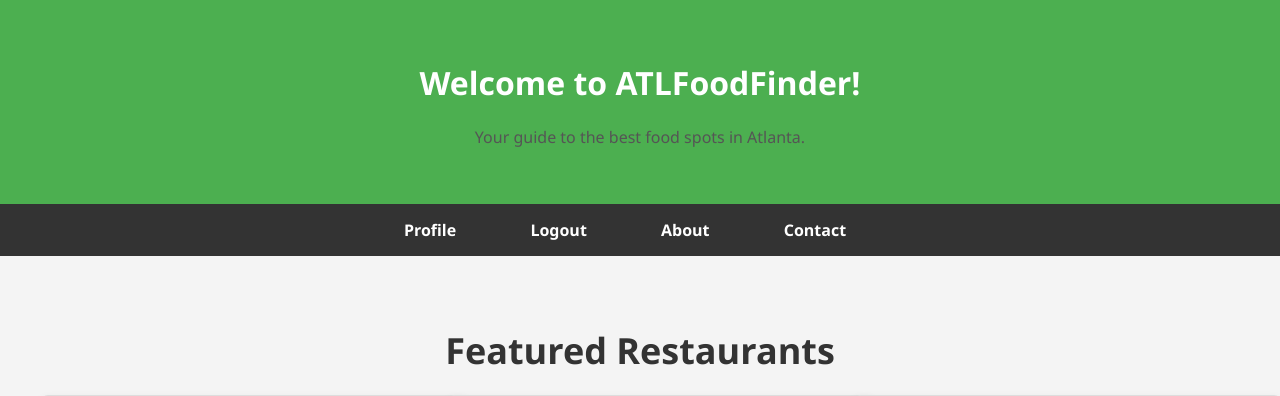
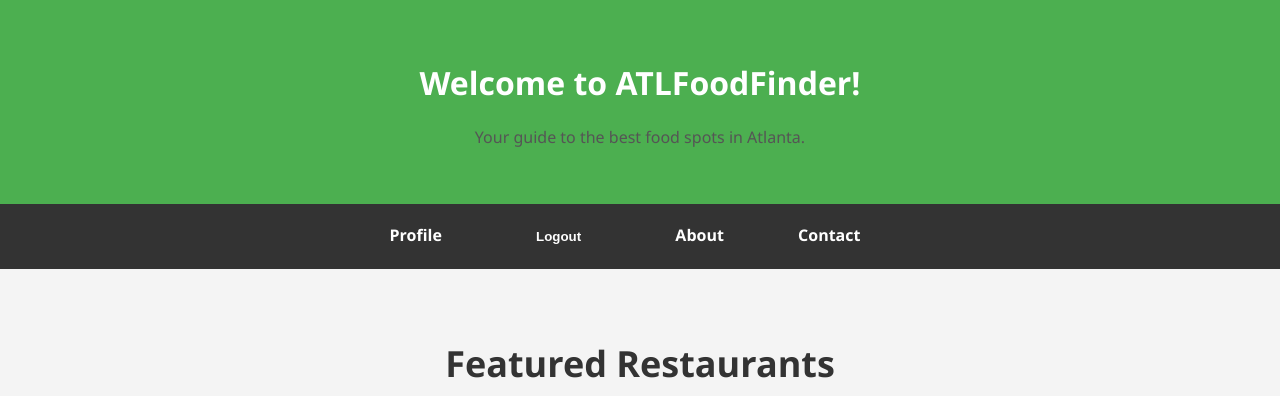
Before and after one commit to PabCR/ATLFoodFinder, a Django app: page / in a window 1280 px wide. Shown: the top 396 px of the page. Run offline with Django 5.2, Linux system fonts and the light colour scheme; the visitor is signed in with stand-in values (Sample User, id 1).

Commit message:
fixing home logout button

```diff
--- a/ATLFoodFinder/settings.py
+++ b/ATLFoodFinder/settings.py
@@ -183,3 +183,5 @@ LOGOUT_REDIRECT_URL = '/'  # Ensures users are redirected to home after logout
 
 # Custom password reset settings (adjust email templates if needed)
 PASSWORD_RESET_TIMEOUT_DAYS = 1
+
+LOGOUT_REDIRECT_URL = 'home'
--- a/ATLFoodFinder/static/ATLFoodFinder/styles.css
+++ b/ATLFoodFinder/static/ATLFoodFinder/styles.css
@@ -156,7 +156,6 @@ form input {
 
 button {
     padding: 10px;
-    background-color: #4CAF50;
     color: white;
     border: none;
     border-radius: 4px;
@@ -176,6 +175,9 @@ p {
 p a {
     color: #4CAF50;
     text-decoration: none;
+}
+.logout{
+    color: red
 }
 
 p a:hover {
@@ -212,3 +214,20 @@ nav ul li a {
 nav ul li a:hover {
     background-color: #555;
 }
+
+/* Make the logout button look like a link */
+nav ul li form button {
+    background-color: transparent; /* Match the background of the nav */
+    color: white;
+    font-weight: bold;
+    padding: 10px 20px;
+    border: none; /* Remove default button border */
+    border-radius: 5px; /* Match the border radius of the other links */
+    cursor: pointer; /* Keep the pointer cursor for the button */
+    text-decoration: none; /* Remove default button text decoration */
+}
+
+/* Add hover effect to the button */
+nav ul li form button:hover {
+    background-color: #555; /* Same hover effect as links */
+}
--- a/ATLFoodFinder/templates/ATLFoodFinder/home.html
+++ b/ATLFoodFinder/templates/ATLFoodFinder/home.html
@@ -16,8 +16,13 @@
     <nav>
         <ul>
             {% if user.is_authenticated %}
-                <li><a href="{% url 'profile' %}">Profile</a></li>
-                <li><a href="{% url 'logout' %}">Logout</a></li>
+            <li><a href="{% url 'profile' %}">Profile</a></li>
+            <li>
+                <form method="POST" action="{% url 'logout' %}" style="display: inline;">
+                    {% csrf_token %}
+                    <button type="submit">Logout</button>
+                </form>
+            </li>
             {% else %}
                 <li><a href="{% url 'login' %}">Login</a></li>
                 <li><a href="{% url 'register' %}">Register</a></li>
--- a/ATLFoodFinder/urls.py
+++ b/ATLFoodFinder/urls.py
@@ -28,7 +28,7 @@ urlpatterns = [
     path('', views.home, name='home'),
     path('login/', auth_views.LoginView.as_view(template_name='ATLFoodFinder/login.html', redirect_authenticated_user=True), name='login'),
     path('map/', views.map, name='map'),
-    path('logout/', auth_views.LogoutView.as_view(), name='logout'),
+    path('logout/', auth_views.LogoutView.as_view(next_page='home'), name='logout'),
     path('register/', views.register, name='register'),
     path('profile/', views.profile, name='profile'),
     path('password_reset/', auth_views.PasswordResetView.as_view(template_name='ATLFoodFinder/password_reset.html'), name='password_reset'),
```
